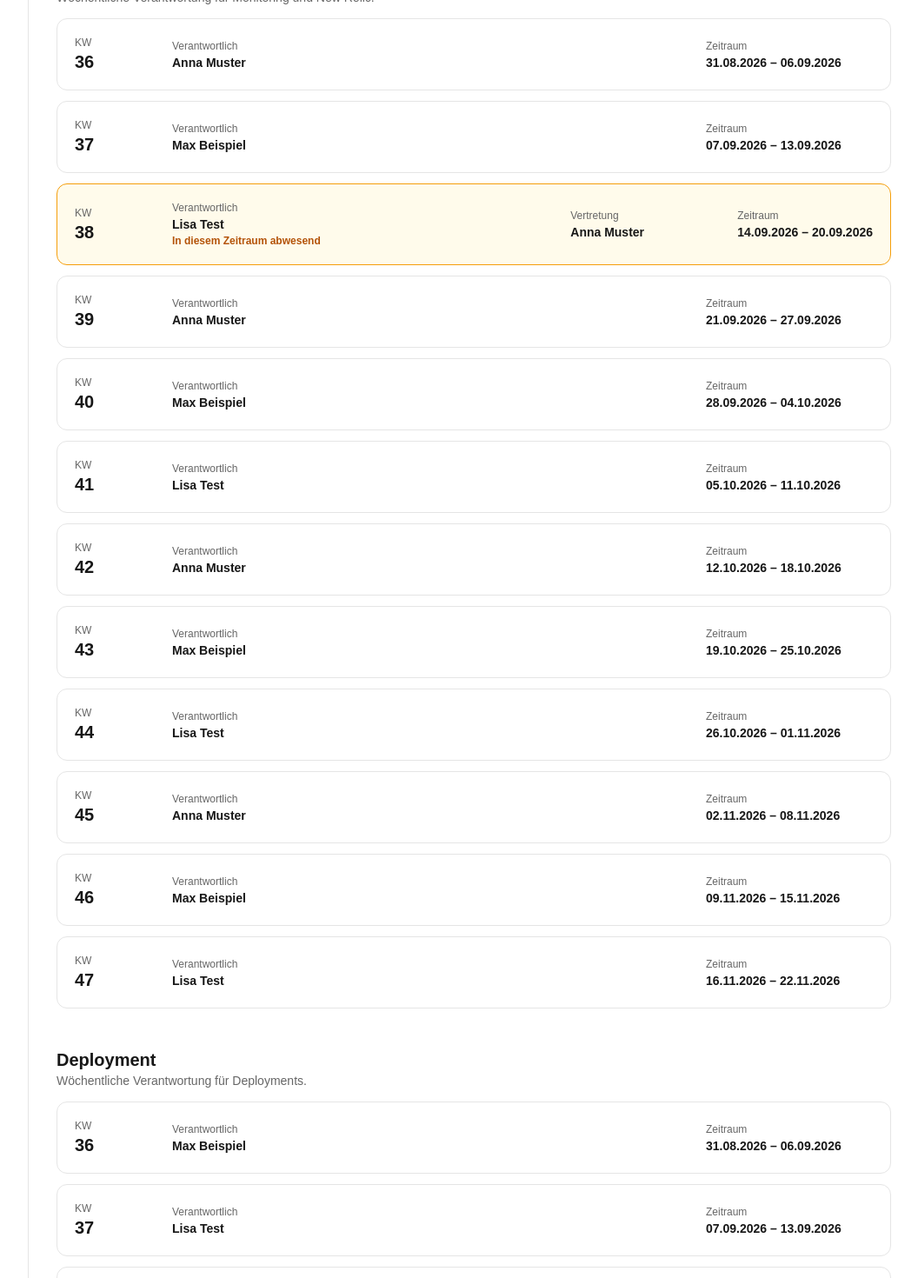
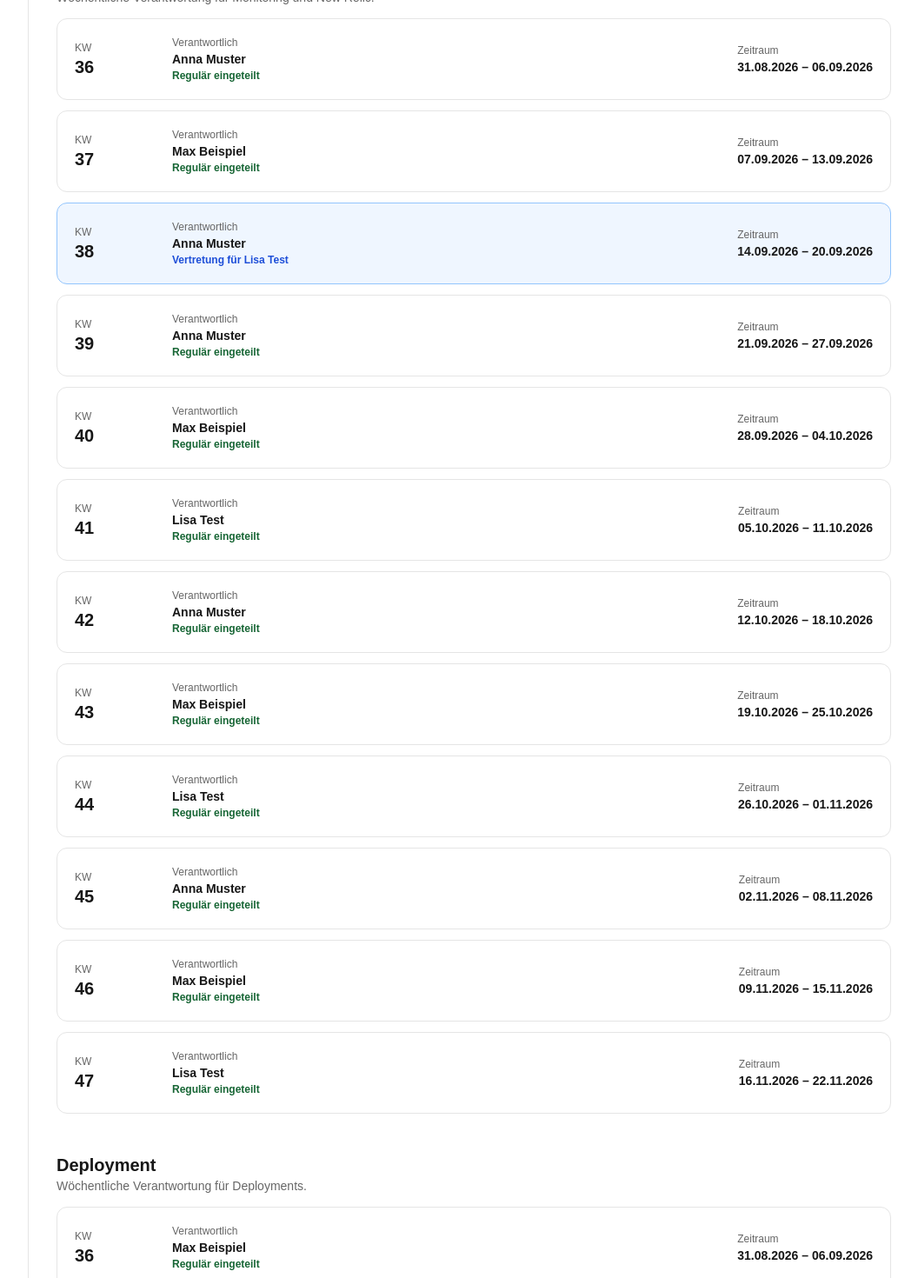
Before and after one commit to ZeShohei/code-busters-hub, a Next.js app: page /rotations in a window 1280 px wide. Shown: the part 220-1690 px from the top of the page at 87% size, without its empty margins (223-1279 px from the left). Built offline with nearby package versions, Linux system fonts and the light colour scheme.

Commit message:
refactor: Rotationsauflösung zentral in allen Übersichten verwenden

```diff
--- a/src/app/rotations/page.module.css
+++ b/src/app/rotations/page.module.css
@@ -67,7 +67,6 @@
     grid-template-columns:
     5rem
     minmax(12rem, 1fr)
-    minmax(10rem, auto)
     auto;
 
     align-items: center;
@@ -79,6 +78,34 @@
     border-radius: 0.75rem;
 
     background: #fff;
+}
+
+.rotationCardSubstitution {
+    border-color: #93c5fd;
+    background: #eff6ff;
+}
+
+.rotationCardWarning {
+    border-color: #f59e0b;
+    background: #fffbeb;
+}
+
+.statusRegular {
+    color: #166534 !important;
+    font-size: 0.75rem !important;
+    font-weight: 600;
+}
+
+.statusSubstitution {
+    color: #1d4ed8 !important;
+    font-size: 0.75rem !important;
+    font-weight: 600;
+}
+
+.statusWarning {
+    color: #b45309 !important;
+    font-size: 0.75rem !important;
+    font-weight: 600;
 }
 
 .week,
@@ -103,11 +130,6 @@
 .person strong,
 .period strong {
     font-size: 0.875rem;
-}
-
-.rotationCardConflict {
-    border-color: #f59e0b;
-    background: #fffbeb;
 }
 
 .warning {
--- a/src/app/rotations/page.tsx
+++ b/src/app/rotations/page.tsx
@@ -1,44 +1,49 @@
 import { absences, substitutions } from "@/features/absences/mockData";
-import { teamMembers } from "@/features/team/mockData";
 import { deploymentRotations } from "@/features/deploymentRotation/mockData";
 import { dispatcherRotations } from "@/features/dispatcherRotation/mockData";
-import {
-  getRotationAbsence,
-  getRotationSubstitution,
-} from "@/features/rotations/utils";
+import { resolveRotation } from "@/features/rotations/utils";
+import { teamMembers } from "@/features/team/mockData";
+import { getTeamMemberName } from "@/features/team/utils";
+import type { RotationAssignment } from "@/types/team";
 
 import styles from "./page.module.css";
 
-const getTeamMemberName = (teamMemberId: string) => {
-  const teamMember = teamMembers.find((member) => member.id === teamMemberId);
+const formatDate = (date: string) => {
+  const [year, month, day] = date.split("-").map(Number);
 
-  return teamMember?.displayName ?? "Unbekannt";
-};
-
-const formatDate = (date: string) => {
   return new Intl.DateTimeFormat("de-AT", {
     day: "2-digit",
     month: "2-digit",
     year: "numeric",
-  }).format(new Date(date));
+  }).format(new Date(year, month - 1, day));
 };
 
 const getCalendarWeek = (dateString: string) => {
-  const date = new Date(dateString);
+  const [year, month, day] = dateString.split("-").map(Number);
 
-  const target = new Date(
-    Date.UTC(date.getFullYear(), date.getMonth(), date.getDate()),
-  );
+  const date = new Date(Date.UTC(year, month - 1, day));
 
-  const dayNumber = target.getUTCDay() || 7;
+  const dayNumber = date.getUTCDay() || 7;
 
-  target.setUTCDate(target.getUTCDate() + 4 - dayNumber);
+  date.setUTCDate(date.getUTCDate() + 4 - dayNumber);
 
-  const yearStart = new Date(Date.UTC(target.getUTCFullYear(), 0, 1));
+  const yearStart = new Date(Date.UTC(date.getUTCFullYear(), 0, 1));
 
-  return Math.ceil(
-    ((target.getTime() - yearStart.getTime()) / 86400000 + 1) / 7,
-  );
+  return Math.ceil(((date.getTime() - yearStart.getTime()) / 86400000 + 1) / 7);
+};
+
+const getRotationCardClassName = (rotation: RotationAssignment) => {
+  const resolution = resolveRotation(rotation, absences, substitutions);
+
+  if (resolution.status === "substitution") {
+    return `${styles.rotationCard} ${styles.rotationCardSubstitution}`;
+  }
+
+  if (resolution.status === "uncovered") {
+    return `${styles.rotationCard} ${styles.rotationCardWarning}`;
+  }
+
+  return styles.rotationCard;
 };
 
 export default function RotationsPage() {
@@ -65,19 +70,16 @@ export default function RotationsPage() {
 
         <div className={styles.rotationList}>
           {dispatcherRotations.map((rotation) => {
-            const absence = getRotationAbsence(rotation, absences);
-
-            const substitution = getRotationSubstitution(
+            const resolution = resolveRotation(
               rotation,
+              absences,
               substitutions,
             );
 
             return (
               <article
                 key={rotation.id}
-                className={`${styles.rotationCard} ${
-                  absence ? styles.rotationCardConflict : ""
-                }`}
+                className={getRotationCardClassName(rotation)}
               >
                 <div className={styles.week}>
                   <span>KW</span>
@@ -88,26 +90,35 @@ export default function RotationsPage() {
                 <div className={styles.person}>
                   <span>Verantwortlich</span>
 
-                  <strong>{getTeamMemberName(rotation.teamMemberId)}</strong>
+                  <strong>
+                    {getTeamMemberName(
+                      resolution.effectiveTeamMemberId,
+                      teamMembers,
+                    )}
+                  </strong>
 
-                  {absence ? (
-                    <span className={styles.warning}>
-                      In diesem Zeitraum abwesend
+                  {resolution.status === "regular" && (
+                    <span className={styles.statusRegular}>
+                      Regulär eingeteilt
                     </span>
-                  ) : null}
+                  )}
+
+                  {resolution.status === "substitution" && (
+                    <span className={styles.statusSubstitution}>
+                      Vertretung für{" "}
+                      {getTeamMemberName(
+                        resolution.assignedTeamMemberId,
+                        teamMembers,
+                      )}
+                    </span>
+                  )}
+
+                  {resolution.status === "uncovered" && (
+                    <span className={styles.statusWarning}>
+                      Abwesend – keine Vertretung
+                    </span>
+                  )}
                 </div>
-
-                {absence ? (
-                  <div className={styles.substitution}>
-                    <span>Vertretung</span>
-
-                    <strong>
-                      {substitution
-                        ? getTeamMemberName(substitution.substituteTeamMemberId)
-                        : "Keine Vertretung eingetragen"}
-                    </strong>
-                  </div>
-                ) : null}
 
                 <div className={styles.period}>
                   <span>Zeitraum</span>
@@ -134,19 +145,16 @@ export default function RotationsPage() {
 
         <div className={styles.rotationList}>
           {deploymentRotations.map((rotation) => {
-            const absence = getRotationAbsence(rotation, absences);
-
-            const substitution = getRotationSubstitution(
+            const resolution = resolveRotation(
               rotation,
+              absences,
               substitutions,
             );
 
             return (
               <article
                 key={rotation.id}
-                className={`${styles.rotationCard} ${
-                  absence ? styles.rotationCardConflict : ""
-                }`}
+                className={getRotationCardClassName(rotation)}
               >
                 <div className={styles.week}>
                   <span>KW</span>
@@ -157,26 +165,35 @@ export default function RotationsPage() {
                 <div className={styles.person}>
                   <span>Verantwortlich</span>
 
-                  <strong>{getTeamMemberName(rotation.teamMemberId)}</strong>
+                  <strong>
+                    {getTeamMemberName(
+                      resolution.effectiveTeamMemberId,
+                      teamMembers,
+                    )}
+                  </strong>
 
-                  {absence ? (
-                    <span className={styles.warning}>
-                      In diesem Zeitraum abwesend
+                  {resolution.status === "regular" && (
+                    <span className={styles.statusRegular}>
+                      Regulär eingeteilt
                     </span>
-                  ) : null}
+                  )}
+
+                  {resolution.status === "substitution" && (
+                    <span className={styles.statusSubstitution}>
+                      Vertretung für{" "}
+                      {getTeamMemberName(
+                        resolution.assignedTeamMemberId,
+                        teamMembers,
+                      )}
+                    </span>
+                  )}
+
+                  {resolution.status === "uncovered" && (
+                    <span className={styles.statusWarning}>
+                      Abwesend – keine Vertretung
+                    </span>
+                  )}
                 </div>
-
-                {absence ? (
-                  <div className={styles.substitution}>
-                    <span>Vertretung</span>
-
-                    <strong>
-                      {substitution
-                        ? getTeamMemberName(substitution.substituteTeamMemberId)
-                        : "Keine Vertretung eingetragen"}
-                    </strong>
-                  </div>
-                ) : null}
 
                 <div className={styles.period}>
                   <span>Zeitraum</span>
```
Also changed, not shown: src/app/page.tsx (+40 -58 lines).
